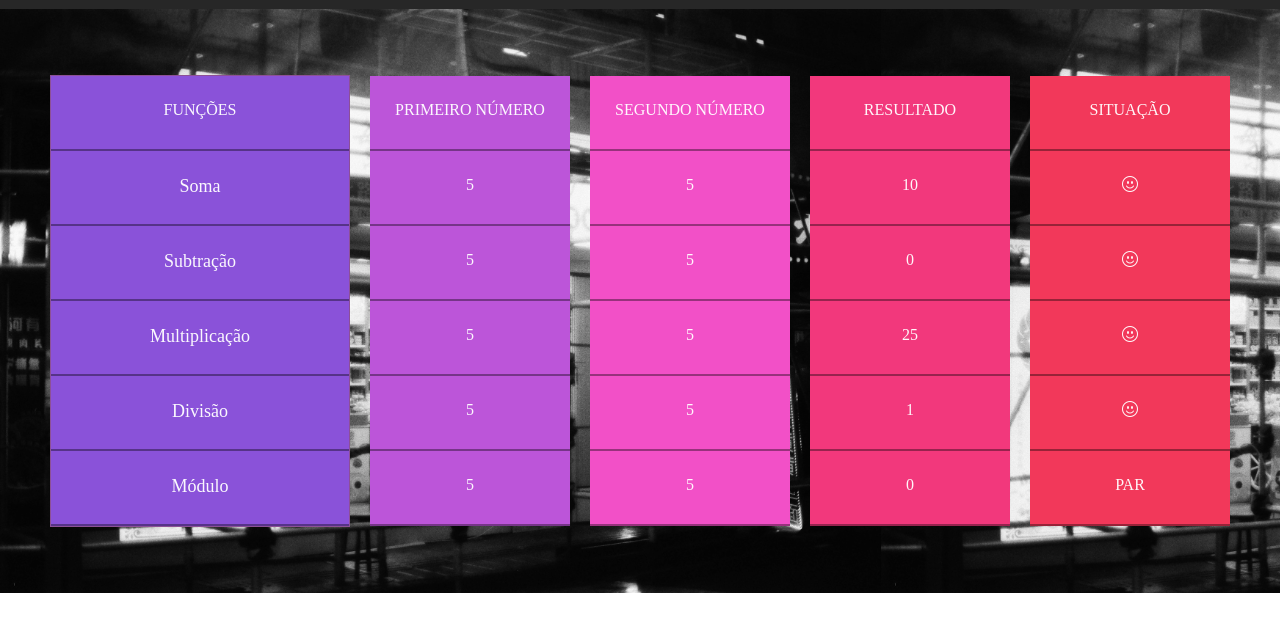
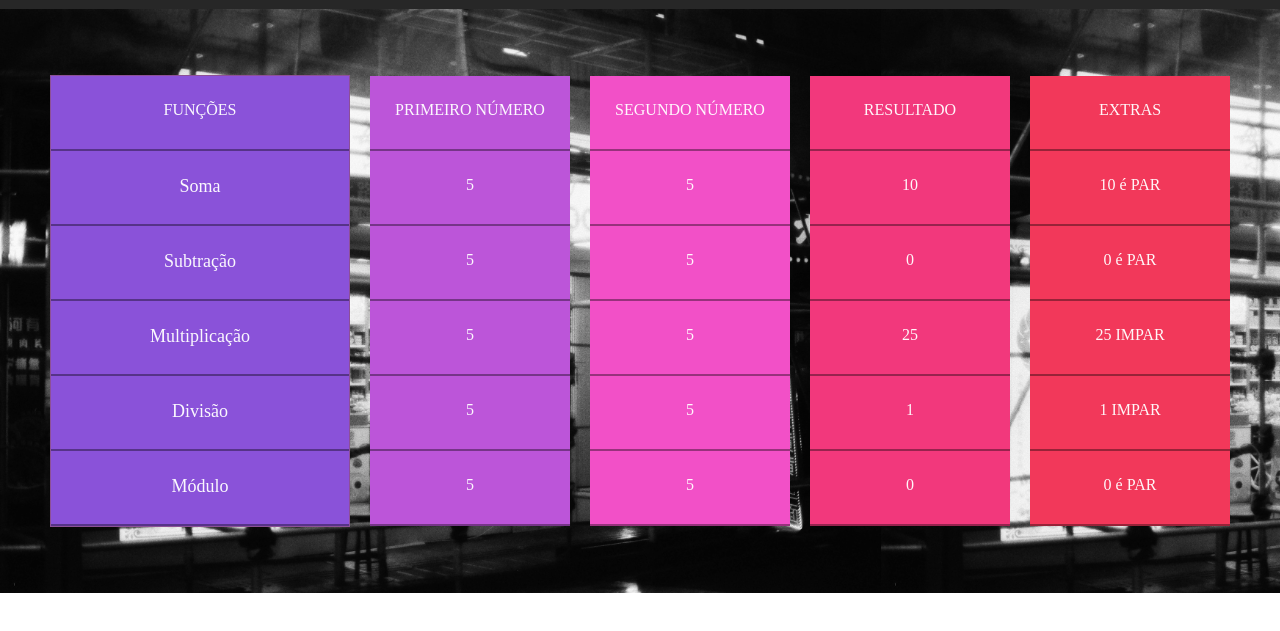
Before and after one commit to GushiGustavo01/Javascript, a plain HTML site: page DOM/Programas/SomaDeNumeros/index.html in a window 1280 px wide. Both pictures are taken after typing "5", "5" into the empty fields and a click on the button "Calcular". Shown: the part 167-798 px from the top of the page. Drawn offline with nearby package versions, Linux system fonts and the light colour scheme.

Commit message:
CAlculos

```diff
--- a/DOM/Programas/SomaDeNumeros/index.html
+++ b/DOM/Programas/SomaDeNumeros/index.html
@@ -55,20 +55,20 @@
 
             <div id="coluna4">
                 <p>Resultado</p>
-                <p id="soma"><i class="bi bi-emoji-smile"></i></p>
-                <p id="sub"><i class="bi bi-emoji-smile"></i></p>
-                <p id="mult"><i class="bi bi-emoji-smile"></i></p>
-                <p id="divi"><i class="bi bi-emoji-smile"></i></p>
-                <p id="mod"><i class="bi bi-emoji-smile"></i></p>
+                <p id="mostrarsoma"><i class="bi bi-emoji-smile"></i></p>
+                <p id="mostrarsub"><i class="bi bi-emoji-smile"></i></p>
+                <p id="mostrarmult"><i class="bi bi-emoji-smile"></i></p>
+                <p id="mostrardivs"><i class="bi bi-emoji-smile"></i></p>
+                <p id="mostrarmod"><i class="bi bi-emoji-smile"></i></p>
             </div>
 
             <div id="coluna5">
-                <p>Situação</p>
-                <p><i class="bi bi-emoji-smile"></i></p>
-                <p><i class="bi bi-emoji-smile"></i>
-                <p><i class="bi bi-emoji-smile"></i>
-                <p><i class="bi bi-emoji-smile"></i>
-                <p id="resut"><i class="bi bi-emoji-smile"></i></p>
+                <p>Extras</p>
+                <p id="extrasoma"><i class="bi bi-emoji-smile"></i></p>
+                <p id="extrasub"><i class="bi bi-emoji-smile"></i>
+                <p id="extramult"><i class="bi bi-emoji-smile"></i>
+                <p id="extradivs" ><i class="bi bi-emoji-smile"></i></p>
+                <p id="extramod"><i class="bi bi-emoji-smile"></i>
             </div>
 
 
@@ -84,12 +84,22 @@
         const num2 = document.querySelector("#numero2").valueAsNumber;
         const n1 = document.querySelectorAll(".n1");
         const n2 = document.querySelectorAll(".n2");
-        const soma = document.querySelector("#soma");
-        const sub = document.querySelector("#sub");
-        const mult = document.querySelector("#mult");
-        const divi = document.querySelector("#divi");
-        const mod = document.querySelector("#mod");
-        const resut = document.querySelector("#resut");
+
+        const mostrarsoma = document.querySelector("#mostrarsoma");
+         const mostrarsub = document.querySelector("#mostrarsub");
+          const mostrardivs = document.querySelector("#mostrardivs");
+           const mostrarmult = document.querySelector("#mostrarmult");
+            const mostrarmod = document.querySelector("#mostrarmod");
+
+
+
+        const extrasoma = document.querySelector("#extrasoma");
+         const extrasub = document.querySelector("#extrasub");
+          const extramult = document.querySelector("#extramult");
+           const extradivs = document.querySelector("#extradivs");
+            const extramod = document.querySelector("#extramod");
+
+
 
 
 
@@ -101,7 +111,7 @@
             document.querySelector("#numero1").value = " ";
             document.querySelector("#numero2").value = " ";
 
-          n1.forEach(caixa1 =>{
+          n1.forEach(caixa1 =>{ //
             caixa1.textContent = `${num1}`;
           });
 
@@ -109,12 +119,35 @@
             caixa2.textContent = `${num2}`;
           });
 
-          soma.textContent =`${num1 + num2}`;
-          sub.textContent = `${ num1 - num2}`;
-          mult.textContent = `${ num1 * num2}`;
-          divi.textContent = `${ num1 / num2}`;
-          mod.textContent = `${ num1 % num2}`;
-          num1 % num2  == 0 ? resut.textContent = `PAR` : resut.textContent = `IMPAR`;
+          mostrarsoma.textContent =`${num1 + num2}`; //Mostar
+           mostrarsub.textContent =`${num1 - num2}`;
+            mostrarmult.textContent =`${num1 * num2}`;
+             mostrardivs.textContent =`${num1 / num2}`;
+             mostrarmod.textContent = `${num1 % num2}`;
+
+          (num1+num2) % 2 == 0 ?  extrasoma.textContent = `${num1+num2} é PAR` : extrasoma.textContent = `${num1+num2} IMPAR`;
+
+
+
+          (num1-num2) % 2 == 0 ?  extrasub.textContent = `${num1-num2} é PAR` : extrasub.textContent = `${num1-num2} IMPAR`;
+
+
+
+          (num1*num2) % 2 == 0 ?  extramult.textContent = `${num1*num2} é PAR` : extramult.textContent = `${num1*num2} IMPAR`;
+
+
+          (num1/num2) % 2 == 0 ?  extradivs.textContent = `${num1/num2} é PAR` : extradivs.textContent = `${num1/num2} IMPAR`;
+
+
+
+           (num1%num2) % 2 == 0 ?  extramod.textContent = `${num1%num2} é PAR` : extramod.textContent = `${num1%num2} IMPAR`;
+
+
+
+
+
+
+
 
 
         }
```
Also changed, not shown: DOM/style.css (added, +8 -0 lines), DOM/teste.html (added, +12 -0 lines).
